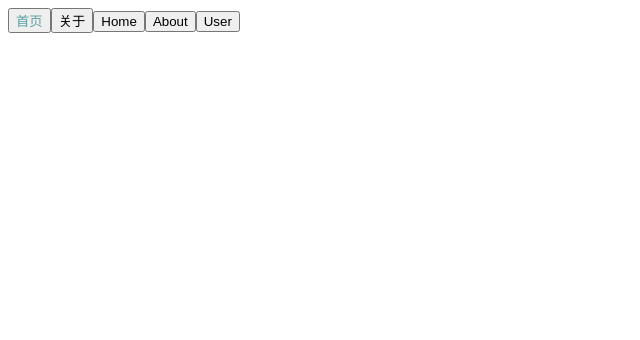
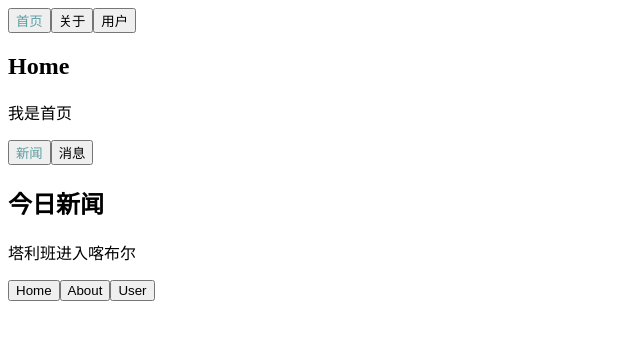
Before and after one commit to ZMH914/Supermarket_vue, a Vue app: page /home/news in a window 1280 px wide. Shown: the top 340 px of the page, without its empty margins (0-640 px from the left). Built offline with nearby package versions, Linux system fonts and the light colour scheme.

Commit message:
路由懒加载和路由嵌套

```diff
--- a/package.json
+++ b/package.json
@@ -5,7 +5,7 @@
   "author": "zmh <zmh@qq.com>",
   "private": true,
   "scripts": {
-    "dev": "webpack-dev-server --inline --progress --config build/webpack.dev.conf.js",
+    "dev": "webpack-dev-server --inline --open --progress --config build/webpack.dev.conf.js",
     "start": "npm run dev",
     "build": "node build/build.js"
   },
--- a/src/App.vue
+++ b/src/App.vue
@@ -2,6 +2,7 @@
   <div id="app">
     <router-link to="/home" tag="button" replace>首页</router-link>
     <router-link to="/about" tag="button" replace>关于</router-link>
+    <router-link :to="'/user/'+this.userId" tag="button" replace>用户</router-link>  <!--v-bind绑定userId属性-->
     <router-view></router-view>
 
     <button @click="homeClick">Home</button>
@@ -23,17 +24,14 @@ export default {
     homeClick() {
       // this.$router.push('/home')
       this.$router.replace('/home')           //通过代码方式进行路由跳转
-      console.log('homeclick')
     },
     aboutClick() {
       // this.$router.push('/about')
       this.$router.replace('/about')
-      console.log('aboutclick')
     },
     userClick() {
       // this.$router.push('/user' + userId)
       this.$router.replace('/user/'+this.userId)
-      console.log('userclick')
     }
   }
 }
--- a/src/components/home.vue
+++ b/src/components/home.vue
@@ -2,6 +2,9 @@
   <div>
     <h2>Home</h2>
     <p>我是首页</p>
+    <router-link to="/home/news" tag="button">新闻</router-link>
+    <router-link to="/home/message" tag="button">消息</router-link>
+    <router-view></router-view>
   </div>
 </template>
 
--- /dev/null
+++ b/src/components/message.vue
@@ -0,0 +1,16 @@
+<template>
+  <div>
+    <h2>未读消息</h2>
+    <p>无</p>
+  </div>
+</template>
+
+<script>
+export default {
+  name: 'Message'
+}
+</script>
+
+<style>
+
+</style>
--- /dev/null
+++ b/src/components/news.vue
@@ -0,0 +1,16 @@
+<template>
+  <div>
+    <h2>今日新闻</h2>
+    <p>塔利班进入喀布尔</p>
+  </div>
+</template>
+
+<script>
+export default {
+  name: 'News'
+}
+</script>
+
+<style>
+
+</style>
--- a/src/router/index.js
+++ b/src/router/index.js
@@ -1,8 +1,16 @@
 import Vue from 'vue'
 import Router from 'vue-router'
-import Home from '../components/home.vue'
-import About from '../components/about.vue'
-import User from '../components/\/User.vue'
+
+// import Home from '../components/home.vue'
+// import About from '../components/about.vue'
+// import User from '../components/\/User.vue'
+
+//路由懒加载
+const Home = () => import('../components/home.vue')
+const About = () => import('../components/about.vue')
+const User = () => import('../components/user.vue')
+const News = () => import('../components/news.vue')
+const Message = () => import('../components/message.vue')
 
 Vue.use(Router)
 
@@ -14,7 +22,21 @@ export default new Router({
     },
     {
       path: '/home',
-      component: Home
+      component: Home,
+      children: [           //嵌套路由
+        {
+          path: '',
+          redirect: 'news'
+        },
+        {
+          path: 'news',
+          component: News
+        },
+        {
+          path: 'message',
+          component: Message
+        }
+      ]
     },
     {
       path: '/about',
```
